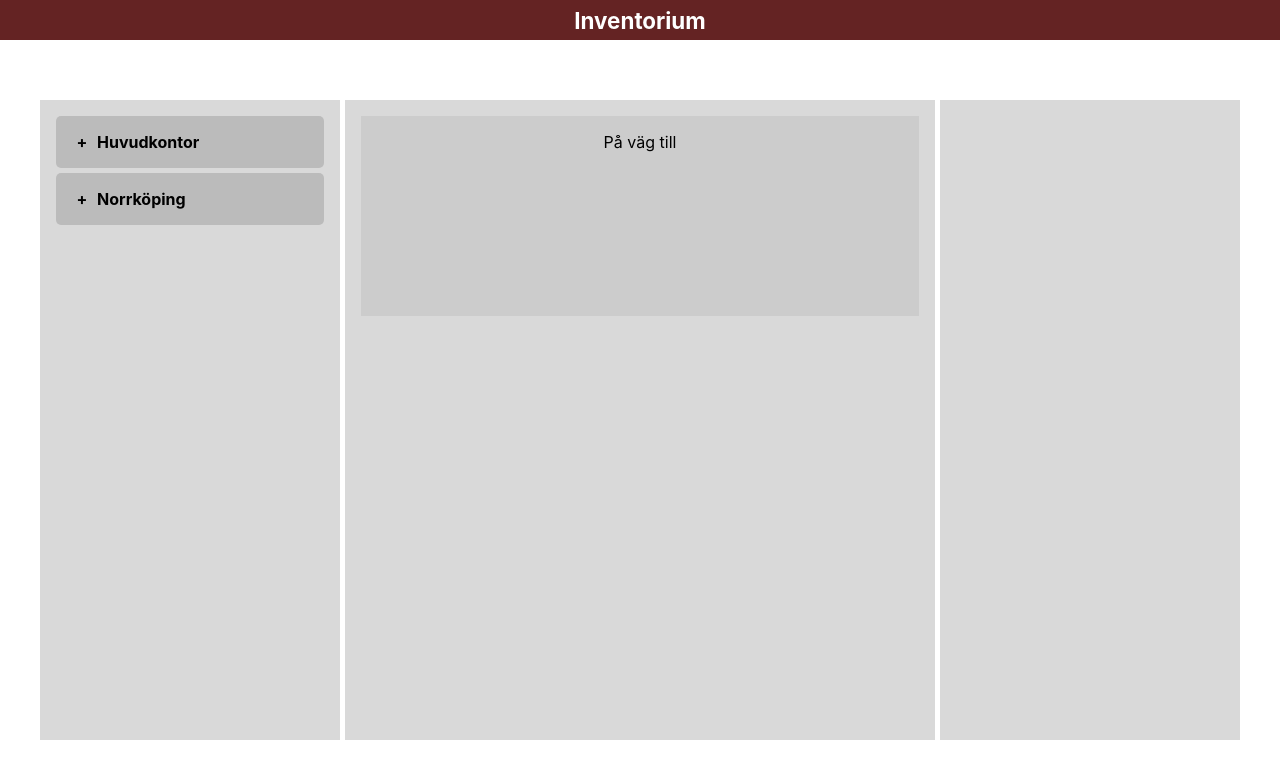
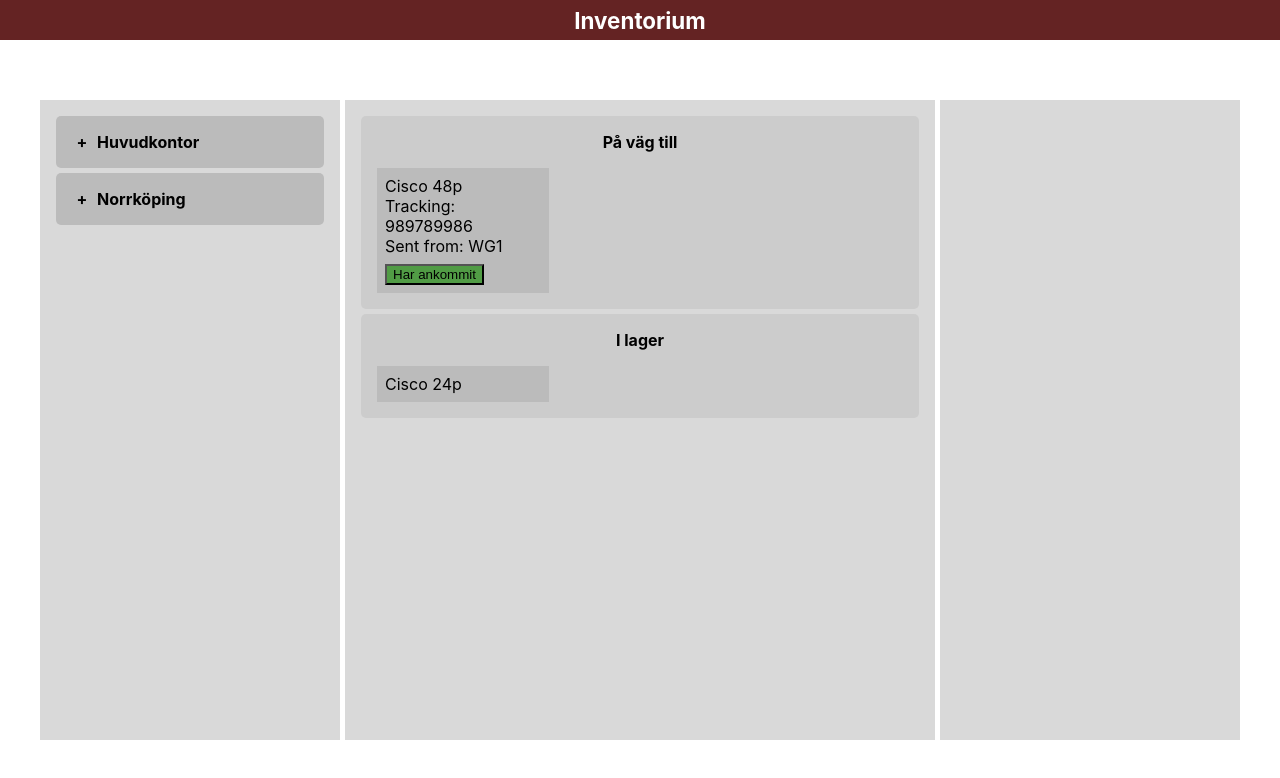
Before and after one commit to Yintzu/inventorium, a Next.js app: page / in a window 1280 px wide. Shown: the top 778 px of the page. Built offline with nearby package versions, Linux system fonts and the light colour scheme; no server answers; the database is empty.

Commit message:
sleepy time now bye

```diff
--- a/components/ContentCenter/ContentCenter.css
+++ b/components/ContentCenter/ContentCenter.css
@@ -9,16 +9,41 @@
   margin: 1rem 0;
 }
 
+.content-center-containers{
+  display: flex;
+  flex-direction: column;
+  gap: 5px;
+}
+
 .content-center-container {
-  text-align: center;
   background-color: #cccccc;
-  min-height: 200px;
+  padding: 1rem;
+  border-radius: 5px;
 }
 
 .content-center-container-title {
-  display: inline-block;
+  text-align: center;
+  margin: 0 0 1rem 0;
+  font-weight: bold;
+}
+
+.content-center-ontheway-grid{
+  display: grid;
+  grid-template-columns: 1fr 1fr 1fr;
+  gap: 5px;
 }
 
 .content-center-ontheway-card {
+  background: #BBBBBB;
+  padding: 0.5rem;
+}
 
+.content-center-ontheway-card p {
+  margin: 0;
 }
+
+.content-center-ontheway-hasarrived-btn{
+  background: #519C45;
+  cursor: pointer;
+  margin-top: 0.5rem;
+}
--- a/components/ContentCenter/ContentCenter.jsx
+++ b/components/ContentCenter/ContentCenter.jsx
@@ -1,12 +1,14 @@
+import InStorage from "./InStorage/InStorage"
+import OnTheWay from "./OnTheWay/OnTheWay"
+
 export default function ContentCenter({ selectedLocation }) {
   return (
     <div className="content-center">
       <p className="content-center-title">{selectedLocation}</p>
-      <div className="content-center-container">
-        <p className="content-center-container-title">På väg till</p>
-        <div className="content-center-ontheway-card">
+      <div className="content-center-containers">
 
-        </div>
+      <OnTheWay />
+      <InStorage />
       </div>
     </div>
   )
--- /dev/null
+++ b/components/ContentCenter/InStorage/InStorage.jsx
@@ -0,0 +1,12 @@
+export default function InStorage() {
+  return (
+    <div className="content-center-container">
+      <p className="content-center-container-title">I lager</p>
+      <div className="content-center-ontheway-grid">
+        <div className="content-center-ontheway-card">
+          <p>Cisco 24p</p>
+        </div>
+      </div>
+    </div>
+  )
+}
--- /dev/null
+++ b/components/ContentCenter/OnTheWay/OnTheWay.jsx
@@ -0,0 +1,17 @@
+export default function OnTheWay() {
+  return (
+    <div className="content-center-container">
+      <p className="content-center-container-title">På väg till</p>
+      <div className="content-center-ontheway-grid">
+        <div className="content-center-ontheway-card">
+          <p>Cisco 48p</p>
+          <p>Tracking: 989789986</p>
+          <p>Sent from: WG1</p>
+          <button className="content-center-ontheway-hasarrived-btn">
+            Har ankommit
+          </button>
+        </div>
+      </div>
+    </div>
+  )
+}
--- a/state/DataContext.jsx
+++ b/state/DataContext.jsx
@@ -5,7 +5,9 @@ const DataContext = createContext()
 export const useDataContext = () => useContext(DataContext)
 
 export default function DataProvider({ children }) {
+
   const [locations, setLocations] = useState([])
+  const [items, setItems] = useState([])
 
   useEffect(() => {
     fetch("/api/locations")
```
Also changed, not shown: components/ContentCenter/InUse/InUse.jsx (added).
